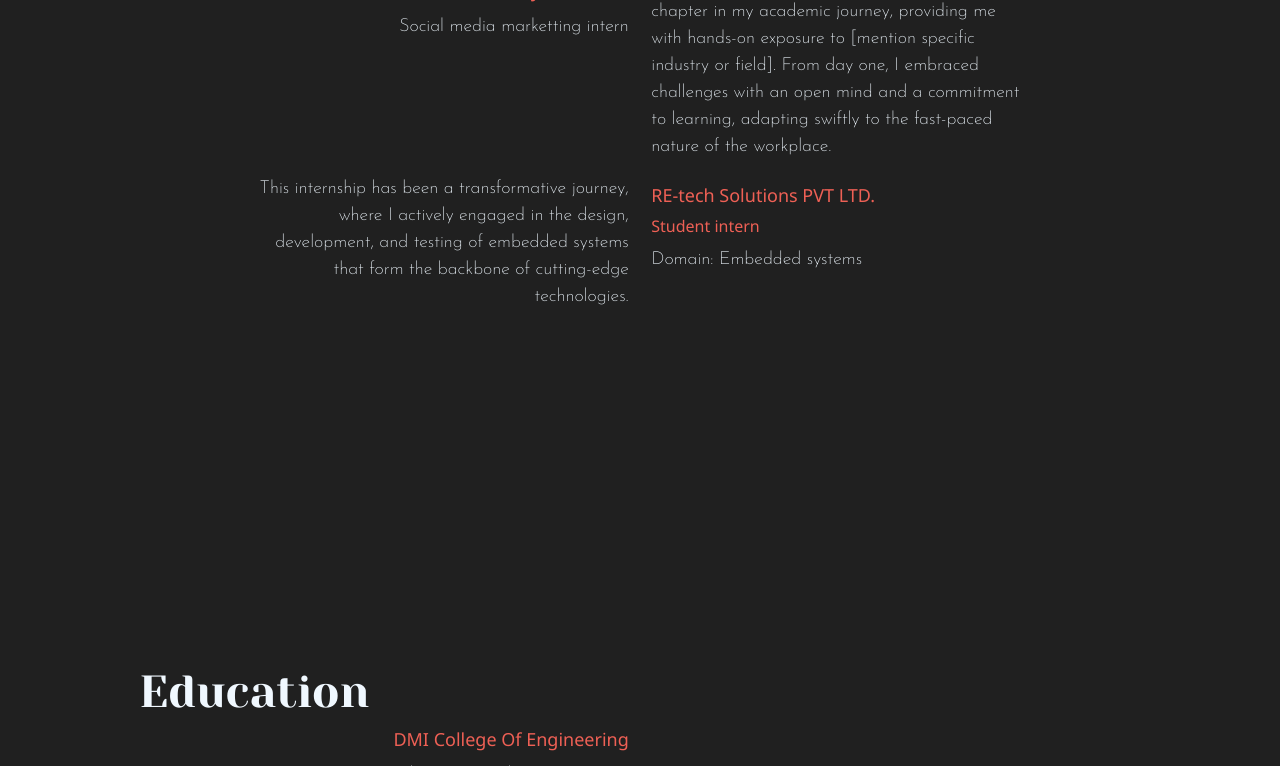
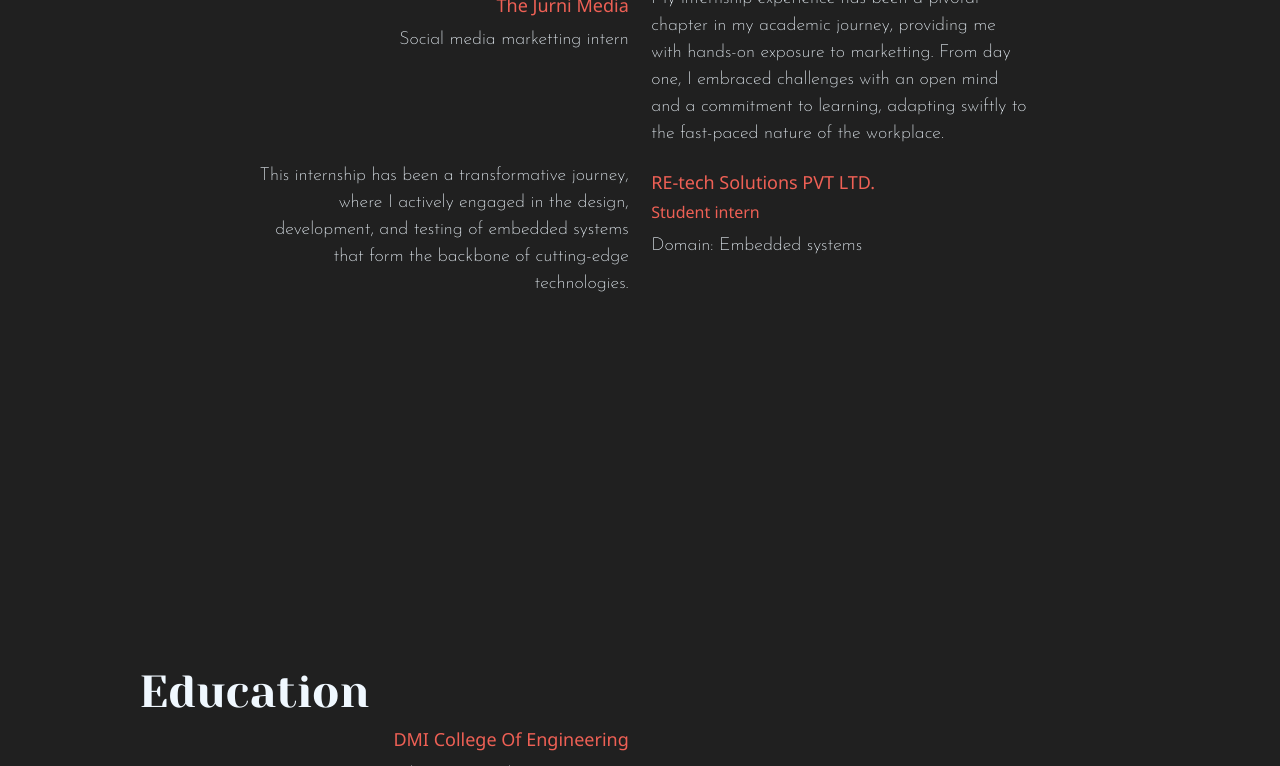
Before and after one commit to abigit7/abisportfolio.github.io, a plain HTML site: page Resume.html in a window 1280 px wide. Shown: the part 334-1100 px from the top of the page. Drawn offline with nearby package versions, Linux system fonts and the light colour scheme.

Commit message:
Update Resume.html

```diff
--- a/Resume.html
+++ b/Resume.html
@@ -56,7 +56,7 @@
               <p>Social media marketting intern</p>
             </div>
             <div class="col">
-              <p>My internship experience has been a pivotal chapter in my academic journey, providing me with hands-on exposure to [mention specific industry or field]. From day one, I embraced challenges with an open mind and a commitment to learning, adapting swiftly to the fast-paced nature of the workplace.</p>
+              <p>My internship experience has been a pivotal chapter in my academic journey, providing me with hands-on exposure to marketting. From day one, I embraced challenges with an open mind and a commitment to learning, adapting swiftly to the fast-paced nature of the workplace.</p>
             </div>
             <div class="col" style="text-align: right;">
               <p>This internship has been a transformative journey, where I actively engaged in the design, development, and testing of embedded systems that form the backbone of cutting-edge technologies.</p>
```
